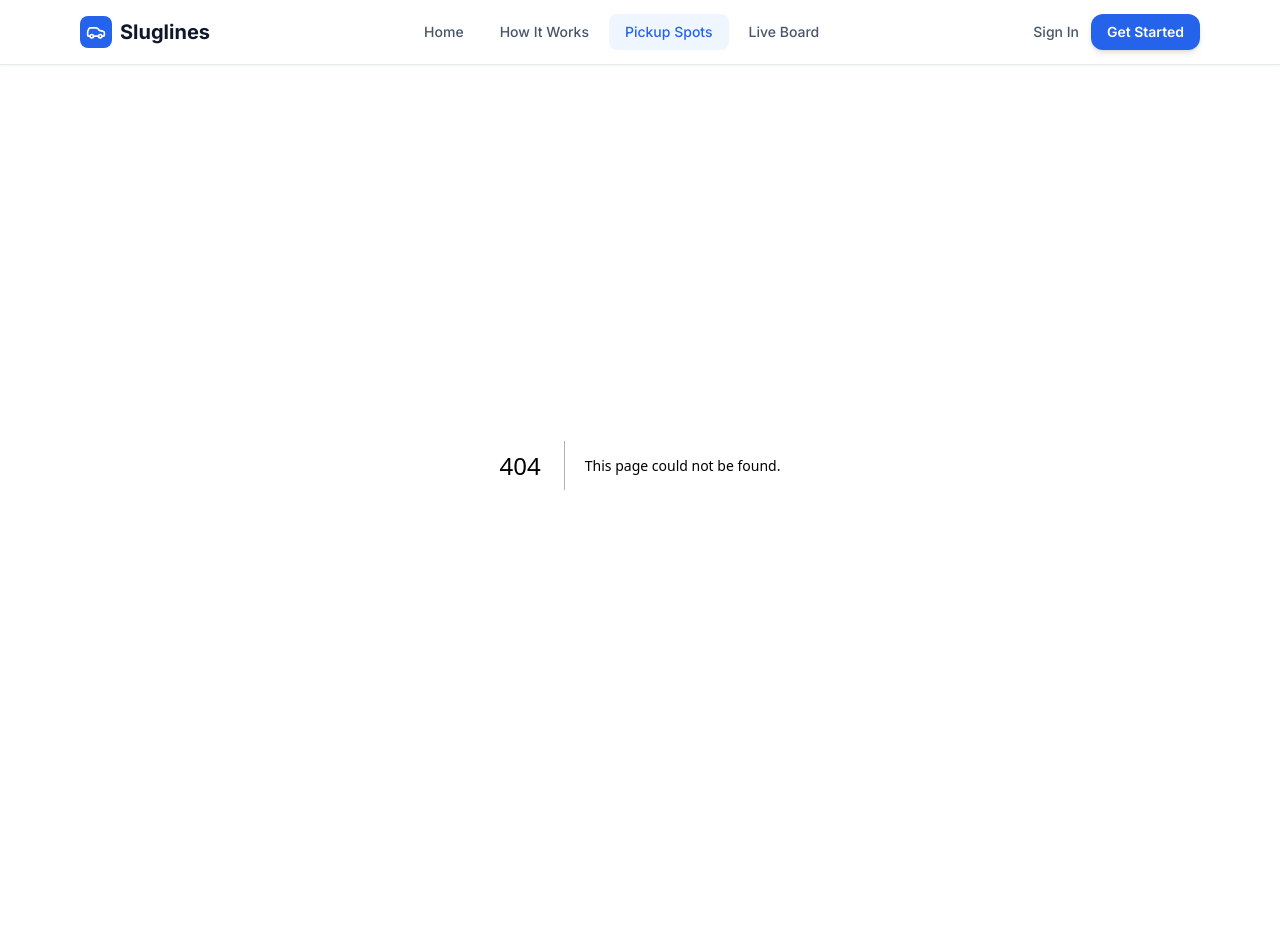
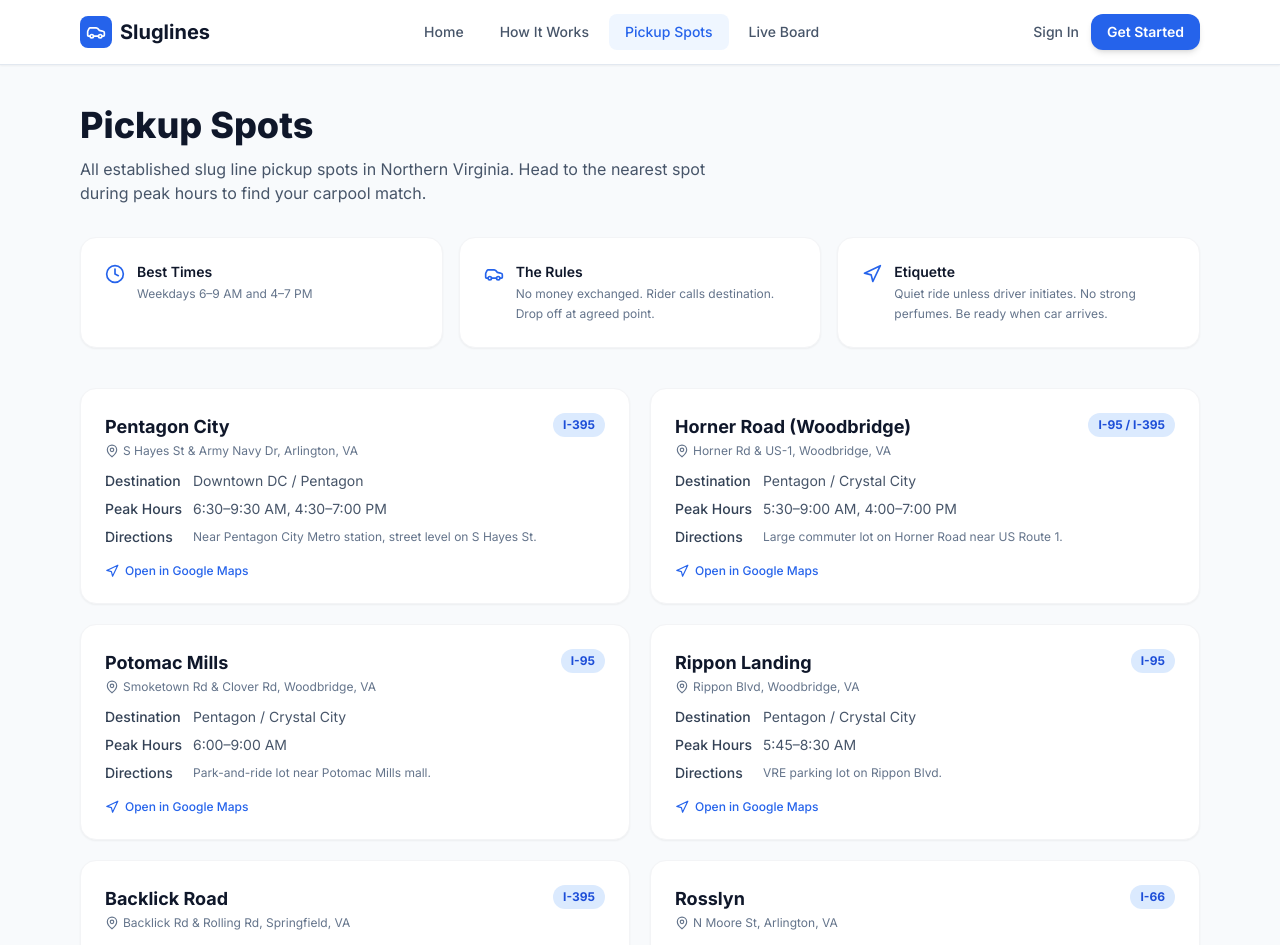
Before and after one commit to cybersecurity-cell/sluglines, a Next.js app: page /spots in a window 1280 px wide. Before the commit this address had no page. Shown: the top 945 px of the page. Built offline with nearby package versions, Linux system fonts and the light colour scheme.

Commit message:
Add pickup spots page with details and tips
This file contains a list of pickup spots in Northern Virginia for HOV-3 carpooling, including metadata, spot details, and a functional component to display the information.

```diff
--- /dev/null
+++ b/src/app/spots/page.tsx
@@ -0,0 +1,157 @@
+import { MapPin, Car, Clock, Navigation } from 'lucide-react'
+
+export const metadata = {
+  title: 'Pickup Spots — Sluglines',
+  description: 'All slug line pickup spots in Northern Virginia for HOV-3 carpooling.',
+}
+
+const SPOTS = [
+  {
+    name: 'Pentagon City',
+    address: 'S Hayes St & Army Navy Dr, Arlington, VA',
+    destination: 'Downtown DC / Pentagon',
+    highway: 'I-395',
+    peakHours: '6:30–9:30 AM, 4:30–7:00 PM',
+    directions: 'Near Pentagon City Metro station, street level on S Hayes St.',
+    lat: 38.8631, lng: -77.0597,
+  },
+  {
+    name: 'Horner Road (Woodbridge)',
+    address: 'Horner Rd & US-1, Woodbridge, VA',
+    destination: 'Pentagon / Crystal City',
+    highway: 'I-95 / I-395',
+    peakHours: '5:30–9:00 AM, 4:00–7:00 PM',
+    directions: 'Large commuter lot on Horner Road near US Route 1.',
+    lat: 38.6354, lng: -77.2710,
+  },
+  {
+    name: 'Potomac Mills',
+    address: 'Smoketown Rd & Clover Rd, Woodbridge, VA',
+    destination: 'Pentagon / Crystal City',
+    highway: 'I-95',
+    peakHours: '6:00–9:00 AM',
+    directions: 'Park-and-ride lot near Potomac Mills mall.',
+    lat: 38.6451, lng: -77.3088,
+  },
+  {
+    name: 'Rippon Landing',
+    address: 'Rippon Blvd, Woodbridge, VA',
+    destination: 'Pentagon / Crystal City',
+    highway: 'I-95',
+    peakHours: '5:45–8:30 AM',
+    directions: 'VRE parking lot on Rippon Blvd.',
+    lat: 38.5896, lng: -77.2985,
+  },
+  {
+    name: 'Backlick Road',
+    address: 'Backlick Rd & Rolling Rd, Springfield, VA',
+    destination: 'Pentagon / Crystal City / Rosslyn',
+    highway: 'I-395',
+    peakHours: '6:00–9:00 AM, 4:30–7:00 PM',
+    directions: 'Park-and-ride at Backlick Road.',
+    lat: 38.7565, lng: -77.1697,
+  },
+  {
+    name: 'Rosslyn',
+    address: 'N Moore St, Arlington, VA',
+    destination: 'DC / Pentagon',
+    highway: 'I-66',
+    peakHours: '6:30–9:30 AM, 4:30–7:00 PM',
+    directions: 'Street pickup near Rosslyn Metro station on N Moore St.',
+    lat: 38.8963, lng: -77.0708,
+  },
+  {
+    name: 'Crystal City',
+    address: '23rd St S, Arlington, VA',
+    destination: 'Downtown DC / Pentagon',
+    highway: 'I-395',
+    peakHours: '6:30–9:30 AM',
+    directions: 'Near Crystal City Metro on 23rd St S.',
+    lat: 38.8548, lng: -77.0490,
+  },
+  {
+    name: 'Stafford (Courthouse Road)',
+    address: 'Courthouse Rd, Stafford, VA',
+    destination: 'Pentagon / Crystal City',
+    highway: 'I-95',
+    peakHours: '5:30–8:30 AM',
+    directions: 'Park-and-ride off Courthouse Rd in Stafford.',
+    lat: 38.4660, lng: -77.4116,
+  },
+]
+
+export default function SpotsPage() {
+  return (
+    <div className="max-w-6xl mx-auto px-4 py-10">
+      <div className="mb-8">
+        <h1 className="text-4xl font-extrabold text-slate-900 mb-3">Pickup Spots</h1>
+        <p className="text-slate-600 max-w-2xl">
+          All established slug line pickup spots in Northern Virginia.
+          Head to the nearest spot during peak hours to find your carpool match.
+        </p>
+      </div>
+
+      {/* Tips */}
+      <div className="grid grid-cols-1 md:grid-cols-3 gap-4 mb-10">
+        {[
+          { icon: <Clock className="w-5 h-5 text-blue-600" />, title: 'Best Times', desc: 'Weekdays 6–9 AM and 4–7 PM' },
+          { icon: <Car className="w-5 h-5 text-blue-600" />, title: 'The Rules', desc: 'No money exchanged. Rider calls destination. Drop off at agreed point.' },
+          { icon: <Navigation className="w-5 h-5 text-blue-600" />, title: 'Etiquette', desc: 'Quiet ride unless driver initiates. No strong perfumes. Be ready when car arrives.' },
+        ].map((tip) => (
+          <div key={tip.title} className="card flex items-start gap-3">
+            <div className="mt-0.5">{tip.icon}</div>
+            <div>
+              <h3 className="font-semibold text-slate-900 text-sm">{tip.title}</h3>
+              <p className="text-xs text-slate-500 mt-0.5 leading-relaxed">{tip.desc}</p>
+            </div>
+          </div>
+        ))}
+      </div>
+
+      {/* Spots List */}
+      <div className="grid grid-cols-1 md:grid-cols-2 gap-5">
+        {SPOTS.map((spot) => (
+          <div key={spot.name} className="card hover:shadow-md transition-shadow">
+            <div className="flex items-start justify-between mb-3">
+              <div>
+                <h2 className="font-bold text-lg text-slate-900">{spot.name}</h2>
+                <div className="flex items-center gap-1 text-xs text-slate-500 mt-0.5">
+                  <MapPin className="w-3.5 h-3.5" />
+                  {spot.address}
+                </div>
+              </div>
+              <span className="bg-blue-100 text-blue-700 text-xs font-bold px-2.5 py-1 rounded-full">
+                {spot.highway}
+              </span>
+            </div>
+
+            <div className="space-y-2 text-sm">
+              <div className="flex gap-2">
+                <span className="font-medium text-slate-700 w-20 shrink-0">Destination</span>
+                <span className="text-slate-600">{spot.destination}</span>
+              </div>
+              <div className="flex gap-2">
+                <span className="font-medium text-slate-700 w-20 shrink-0">Peak Hours</span>
+                <span className="text-slate-600">{spot.peakHours}</span>
+              </div>
+              <div className="flex gap-2">
+                <span className="font-medium text-slate-700 w-20 shrink-0">Directions</span>
+                <span className="text-slate-500 text-xs leading-relaxed">{spot.directions}</span>
+              </div>
+            </div>
+
+            <a
+              href={`https://maps.google.com/?q=${spot.lat},${spot.lng}`}
+              target="_blank"
+              rel="noopener noreferrer"
+              className="mt-4 flex items-center gap-1.5 text-xs font-medium text-blue-600 hover:text-blue-700"
+            >
+              <Navigation className="w-3.5 h-3.5" />
+              Open in Google Maps
+            </a>
+          </div>
+        ))}
+      </div>
+    </div>
+  )
+}
```
